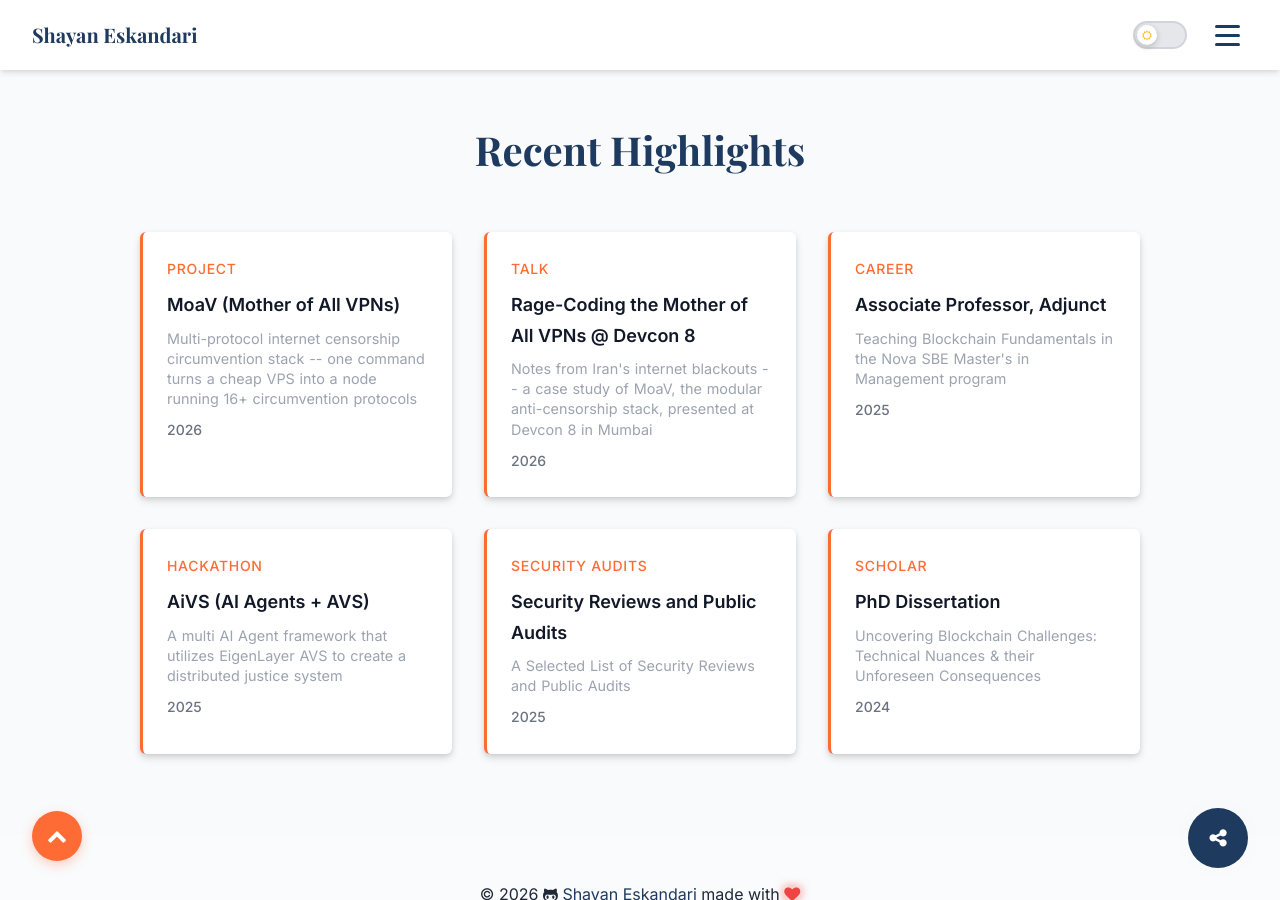
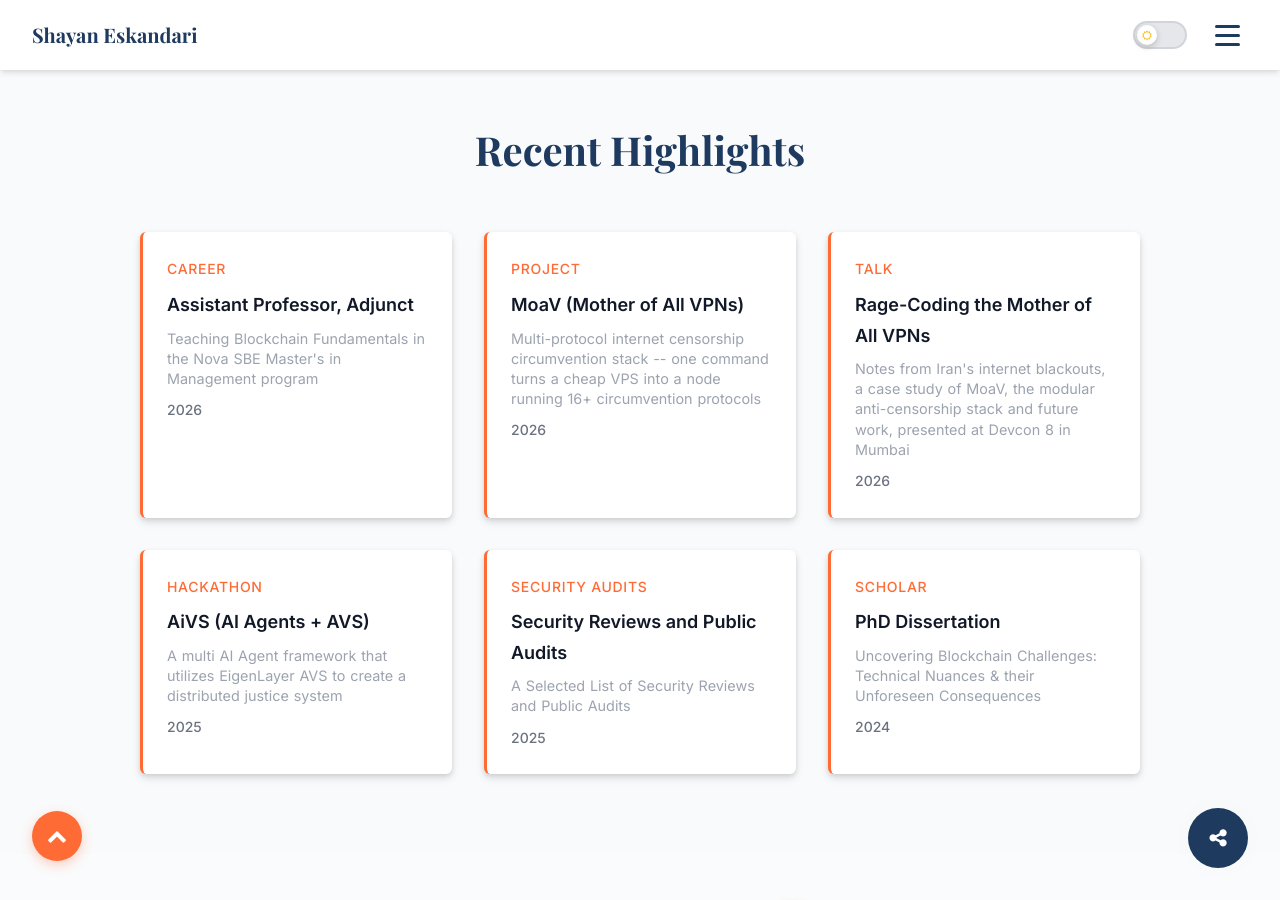
Before and after one commit to shayanb/shayan.es, a Jekyll site: the page built from index.html, in a window 1280 px wide and 900 px high, scrolled down 1380 px. Built offline with Jekyll 4.4.1, drawn with Linux system fonts in a browser that asks for light colours.

Commit message:
minor fixes

```diff
--- a/_data/highlights.yml
+++ b/_data/highlights.yml
@@ -1,9 +1,9 @@
 # Recent highlights for homepage
 # These are featured items that will appear on the homepage with clickable links
 
-- title: "Rage-Coding the Mother of All VPNs @ Devcon 8"
+- title: "Rage-Coding the Mother of All VPNs"
   type: "Talk"
-  description: "Notes from Iran's internet blackouts -- a case study of MoaV, the modular anti-censorship stack, presented at Devcon 8 in Mumbai"
+  description: "Notes from Iran's internet blackouts, a case study of MoaV, the modular anti-censorship stack and future work, presented at Devcon 8 in Mumbai"
   link: "https://www.youtube.com/watch?v=p1bklAl3-BQ"
   action: "external"
   target: ""
@@ -33,13 +33,13 @@
   target: ""
   year: 2025
 
-- title: "Associate Professor, Adjunct"
+- title: "Assistant Professor, Adjunct"
   type: "Career"
   description: "Teaching Blockchain Fundamentals in the Nova SBE Master's in Management program"
   link: "/career/"
   action: "page"
   target: ""
-  year: 2025
+  year: 2026
 
 - title: "PhD Dissertation"
   type: "Scholar"
--- a/_data/index/careers.yml
+++ b/_data/index/careers.yml
@@ -3,9 +3,9 @@
 
 - name: Nova School of Business & Economics (Nova SBE)
   link: https://www.novasbe.unl.pt/
-  date: 2025 - Present
-  job: Associate Professor, Adjunct
-  description: "Adjunct faculty teaching Blockchain Fundamentals within the Nova SBE Master's in Management program, grounding graduate students in the technical and security foundations of blockchain systems. Part of the Blockchain Academy under the BLOCKCHAIN.PT initiative to broaden blockchain literacy."
+  date: 2026 - Present
+  job: Assistant Professor, Adjunct
+  description: "Adjunct faculty teaching Blockchain Fundamentals within the Nova SBE Master's in Management program, grounding graduate students in the technical and security foundations of blockchain systems. Continuation of the Blockchain Academy under the BLOCKCHAIN.PT initiative to broaden blockchain literacy."
   technologies: ["Blockchain", "Teaching", "Smart Contract Security", "Higher Education"]
 
 - name: Rebellion
--- a/_data/index/lectures.yml
+++ b/_data/index/lectures.yml
@@ -1,5 +1,5 @@
 - name: "Rage-Coding the Mother of All VPNs: Notes from Iran's Internet Blackouts"
-  descr: "Notes from Iran's internet blackouts. A case study of Mother of All VPNs (MoaV), rage-coded in response to the internet shutdowns in Iran: a modular anti-censorship stack that turns a cheap VPS or Raspberry Pi into a node running 16+ circumvention protocols. The talk walks through the project's development, the social impact of finding niche but critical corners of the internet, and how builders can turn passion into tools that keep people connected when their governments decide they shouldn't be."
+  descr: "Notes from Iran's internet blackouts. A case study of Mother of All VPNs (MoaV), rage-coded in response to the internet shutdowns in Iran: a modular anti-censorship stack that turns a cheap VPS or Raspberry Pi into a node running 18+ circumvention protocols. The talk walks through the project's development, the social impact of finding niche but critical corners of the internet, and how builders can turn passion into tools that keep people connected when their governments decide they shouldn't be."
   location: Devcon 8, Mumbai, India
   website: https://app.devcon.org/schedule/rage-coding-the-mother-of-all-vpns-notes-from-irans-internet-blackouts
   flag: IN
```
